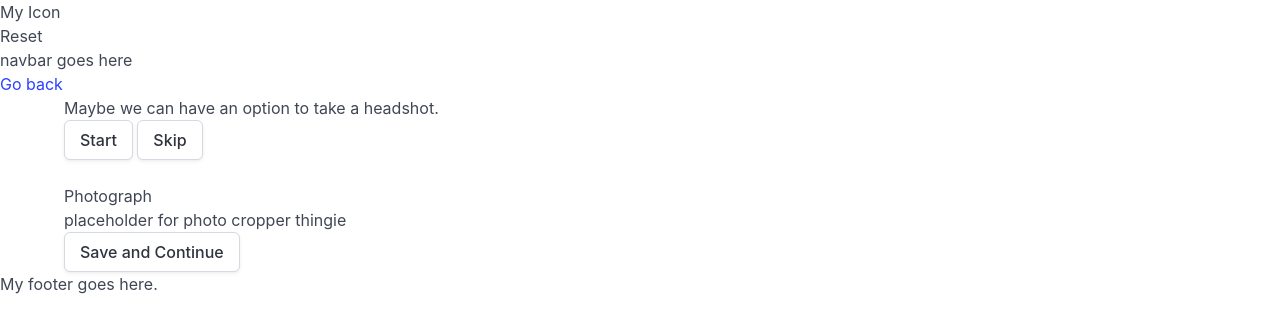
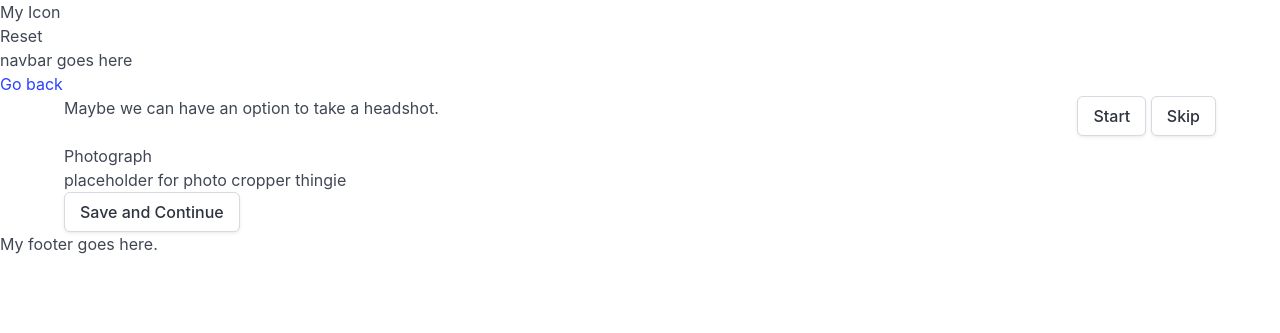
Before and after one commit to HeirOfNorton/alwaysfreeresume, a Jekyll site: the page built from pages/photo.html, in a window 1280 px wide. Shown: the top 333 px of the page. Built offline with Jekyll 4.4.1, drawn with Linux system fonts in a browser that asks for light colours.

Commit message:
And fixed a typo

```diff
--- a/_layouts/form.html
+++ b/_layouts/form.html
@@ -6,7 +6,7 @@ layout: page
 {{ content }}
 
 {% if page.skippable %}
-    <div class="is-puled-right">
+    <div class="is-pulled-right">
         <button class="button">
             {% if page.noskip-title %}
                 {{ page.noskip-title }}
```
